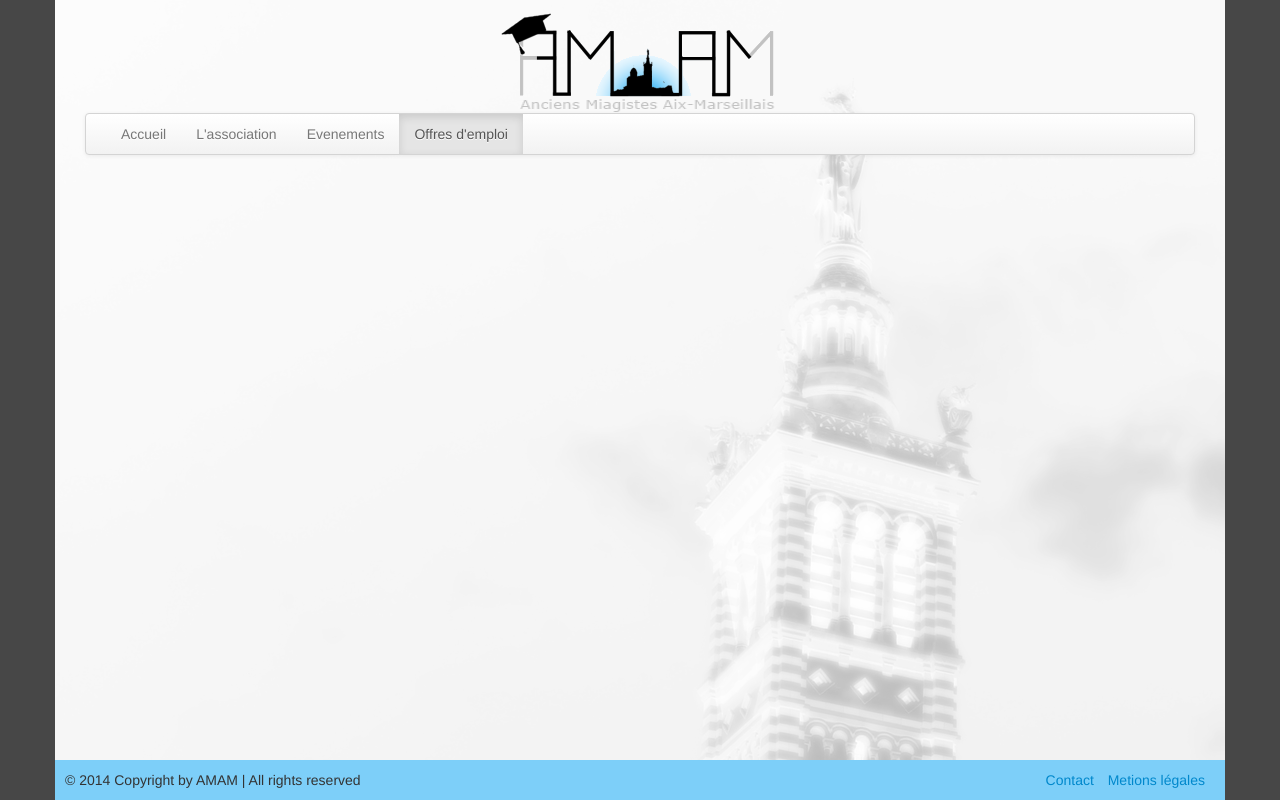
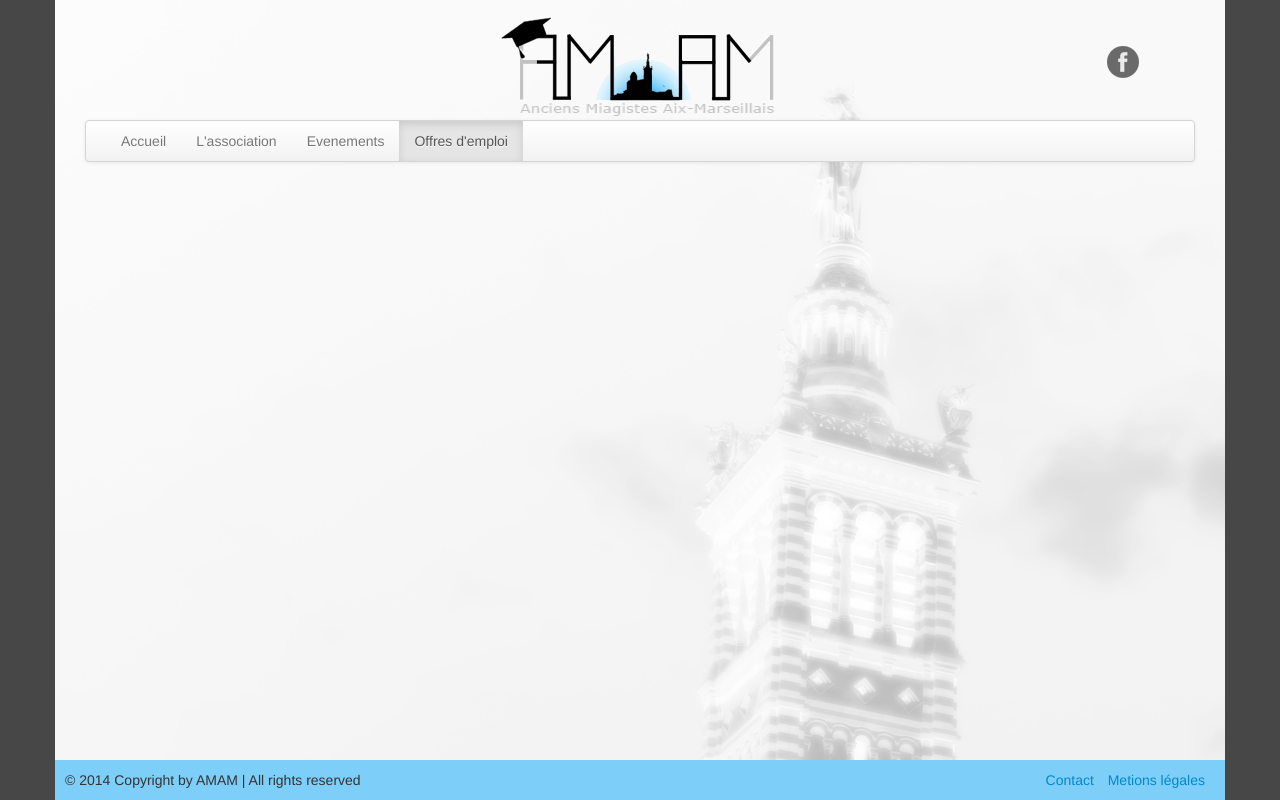
Before and after one commit to Kell-Tainer/AMAM, a CodeIgniter app: a page that uses application/views/themes/default.php in a window 1280 px wide. Run offline with CodeIgniter, Linux system fonts and the light colour scheme.

Commit message:
Ajout bouton reseaux sociaux dans l'entête.

```diff
--- a/application/views/themes/default.php
+++ b/application/views/themes/default.php
@@ -11,8 +11,13 @@
         <div class='container' id="main-content">
             <div class ='contenu'>
                 <div id="masthead">
-                    <header>
-                        <div class="muted">  <?php echo img('amam_v1_trns.png') ?> </div>
+                    <header id="header">
+                        <div id="social-media-icons">
+                            <a class="social-media-icon facebook" target="_blank" href="https://www.facebook.com/asso.amam">Facebook</a>
+<!--                            <a class="social-media-icon twitter" target="_blank" href="">Twitter</a>
+                            <a class="social-media-icon G-Plus" target="_blank" href="">G-Plus</a>
+                            <a class="social-media-icon youtube" target="_blank" href="">Youtube</a>-->
+                        </div>
                     </header>
                     <div class="navbar">
                         <div class="navbar-inner">
--- a/assets/css/custom.css
+++ b/assets/css/custom.css
@@ -29,6 +29,10 @@ body {
 
 header{
     text-align: center;
+    background-image: url('../images/amam_v1_trns.png');
+    background-position: center;
+    height: 110px;
+    background-repeat: no-repeat;
 }
 
 .img-content{
@@ -38,6 +42,43 @@ header{
 .photo_ident{
     height: 132px;
     width: 100px;
+}
+
+#social-media-icons {
+    margin: 36px 50px 0 0;
+    text-align: center;
+    float: right;
+}
+
+a.social-media-icon {
+    background-position: 0 0;
+    display: inline-block;
+    height: 32px;
+    margin-right: 6px;
+    overflow: hidden;
+    text-indent: -1000px;
+    transition: background-position 0.25s ease 0s;
+    width: 32px;
+}
+
+a.social-media-icon:hover {
+    background-position: 0 -32px;
+}
+
+.facebook {
+    background-image: url("../images/facebook.png");
+}
+
+.twitter{
+    background-image: url("../images/twitter.png");
+}
+
+.G-Plus{
+    background-image: url("../images/g-plus.png");
+}
+
+.youtube{
+    background-image: url("../images/youtube.png");
 }
 /* ----------------------- global end --------------------*/
 
```
Also changed, not shown: assets/images/facebook.png (added), assets/images/g-plus.png (added), assets/images/twitter.png (added), assets/images/youtube.png (added).
